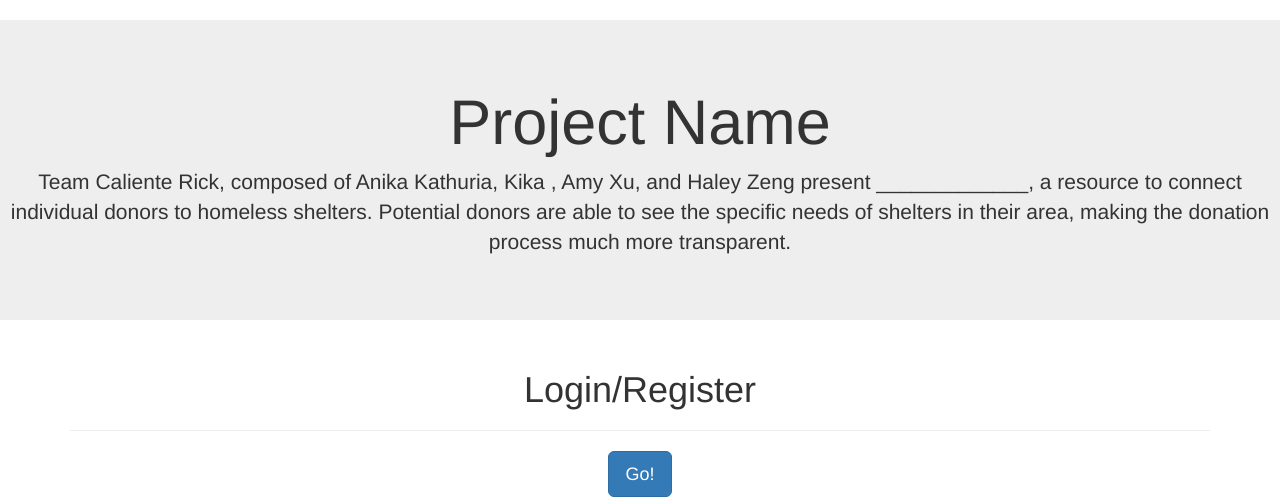
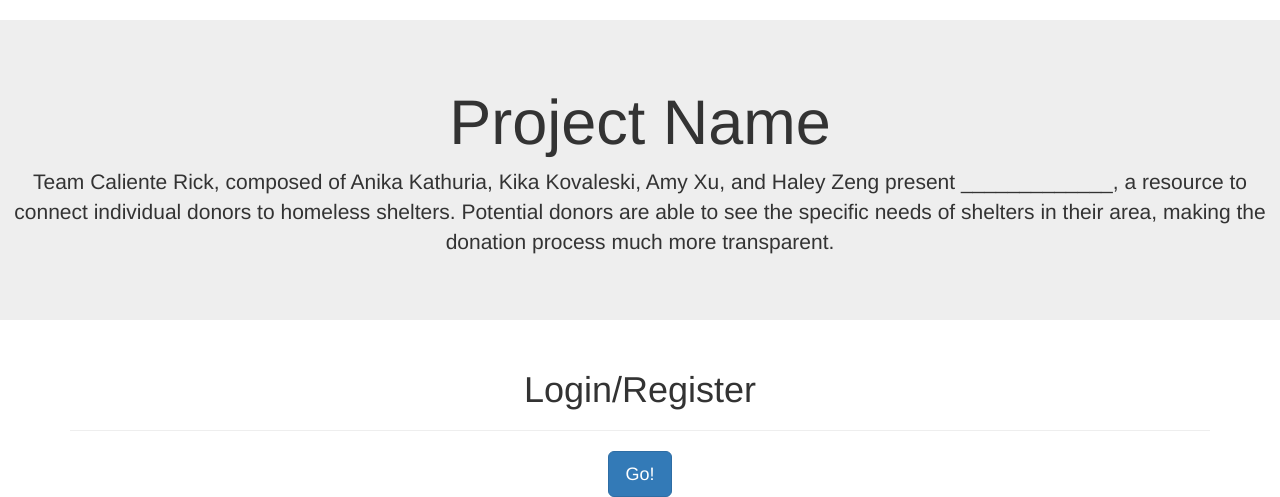
Before and after one commit to jieyuxu/caliente-rick, a Flask app: page / in a window 1280 px wide. Shown: the part 52-549 px from the top of the page. Run offline with Flask 2, Linux system fonts and the light colour scheme; some libraries are stand-ins or nearby versions.

Commit message:
Last name

```diff
--- a/templates/home.html
+++ b/templates/home.html
@@ -5,7 +5,7 @@
 
 <div class="jumbotron">
   <h1>Project Name</h1>
-  <p id="description">Team Caliente Rick, composed of Anika Kathuria, Kika , Amy Xu, and Haley Zeng present _____________, a resource to connect individual donors to homeless shelters. Potential donors are able to see the specific needs of shelters in their area, making the donation process much more transparent.</p>
+  <p id="description">Team Caliente Rick, composed of Anika Kathuria, Kika Kovaleski, Amy Xu, and Haley Zeng present _____________, a resource to connect individual donors to homeless shelters. Potential donors are able to see the specific needs of shelters in their area, making the donation process much more transparent.</p>
 </div>
 
 <div class="container">
```
